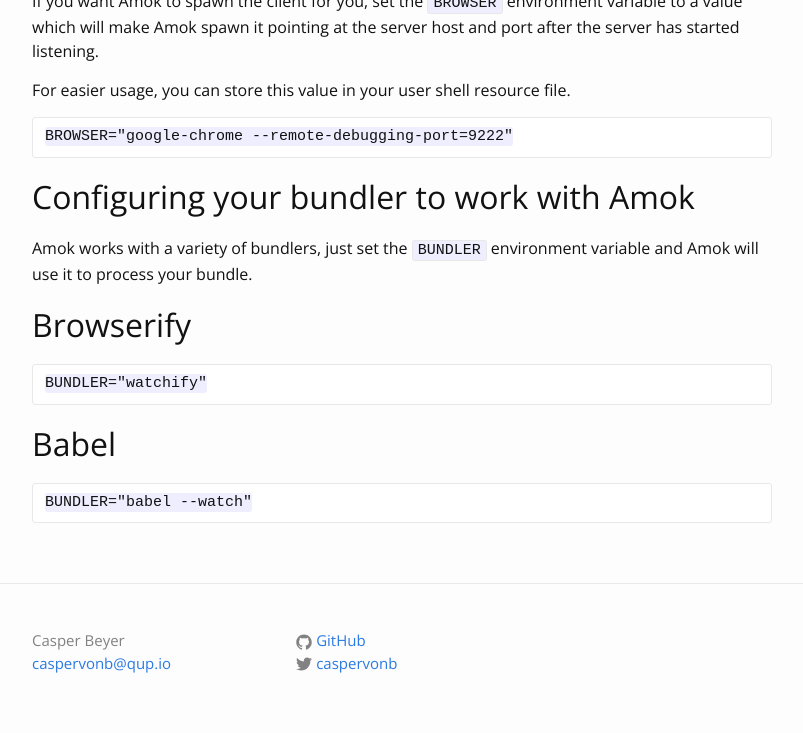
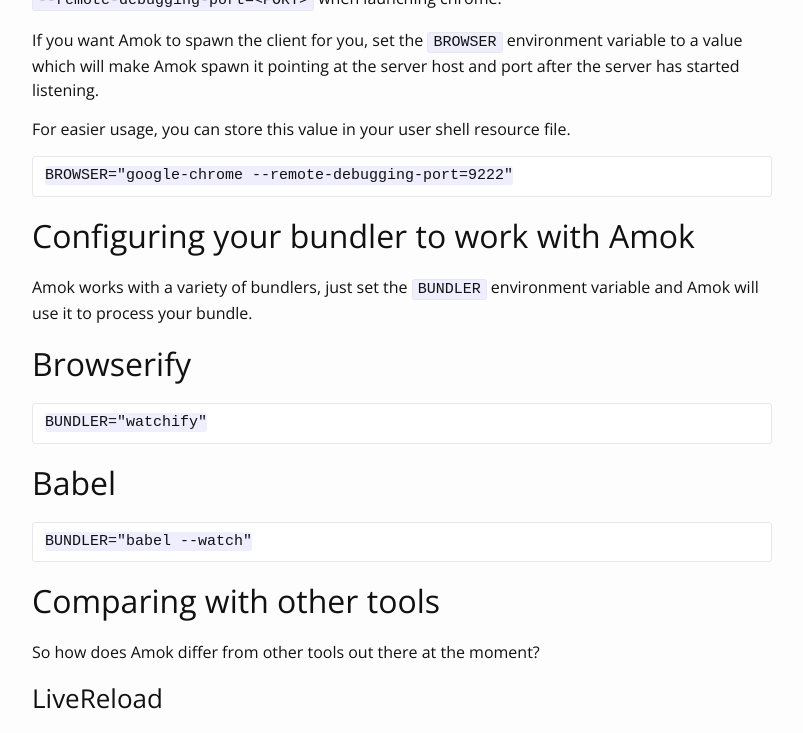
Before and after one commit to caspervonb/caspervonb.github.bak, a Jekyll site: the page built from _posts/2015-02-26-live-editing-javascript-amok.markdown, in a window 1280 px wide and 1400 px high, scrolled down 1775 px. Shown: the top 733 px of the window, without its empty margins (238-1041 px from the left). Built offline with Jekyll 4.4.1, drawn with Linux system fonts in a browser that asks for light colours; some of the changed text lies outside the part shown; grey boxes are pictures that could not be loaded.

Commit message:
Update 2015-02-26-live-editing-javascript-amok.markdown

````diff
--- a/_posts/2015-02-26-live-editing-javascript-amok.markdown
+++ b/_posts/2015-02-26-live-editing-javascript-amok.markdown
@@ -3,8 +3,6 @@
 title: Live Editing JavaScript with Amok
 categories: javascript tools
 ---
-
-<iframe width="100%" height="500px" src="https://www.youtube.com/embed/xHXqyfkct2w" frameborder="0" allowfullscreen></iframe>
 
 ## Introduction
 
@@ -17,6 +15,10 @@
 
 It would be much better if we could just edit our application live while its
 running and continue running after editing without having to reload nor loosing its state.
+
+Luckily, there's a brand new tool for doing just that called Amok.
+
+<iframe width="100%" height="500px" src="https://www.youtube.com/embed/xHXqyfkct2w" frameborder="0" allowfullscreen></iframe>
 
 ## Getting Amok
 
@@ -74,3 +76,15 @@
 ```
 BUNDLER="babel --watch"
 ```
+
+## Comparing with other tools
+So how does Amok differ from other tools out there at the moment?
+
+### LiveReload
+
+<iframe width="560" height="315" src="https://www.youtube.com/embed/RcOFZ_zZOmU" frameborder="0" allowfullscreen></iframe>
+
+LiveReload does a pretty good job at dealing with web sites, but not applications.
+It can't to live editing, only live reloading, it's essentially like having someone sitting behind you hitting the refresh button for you.
+
+Currently, Amok does not deal with CSS or HTML, so you may still want to stick to LiveReload for applying HTML and CSS changes.
````
